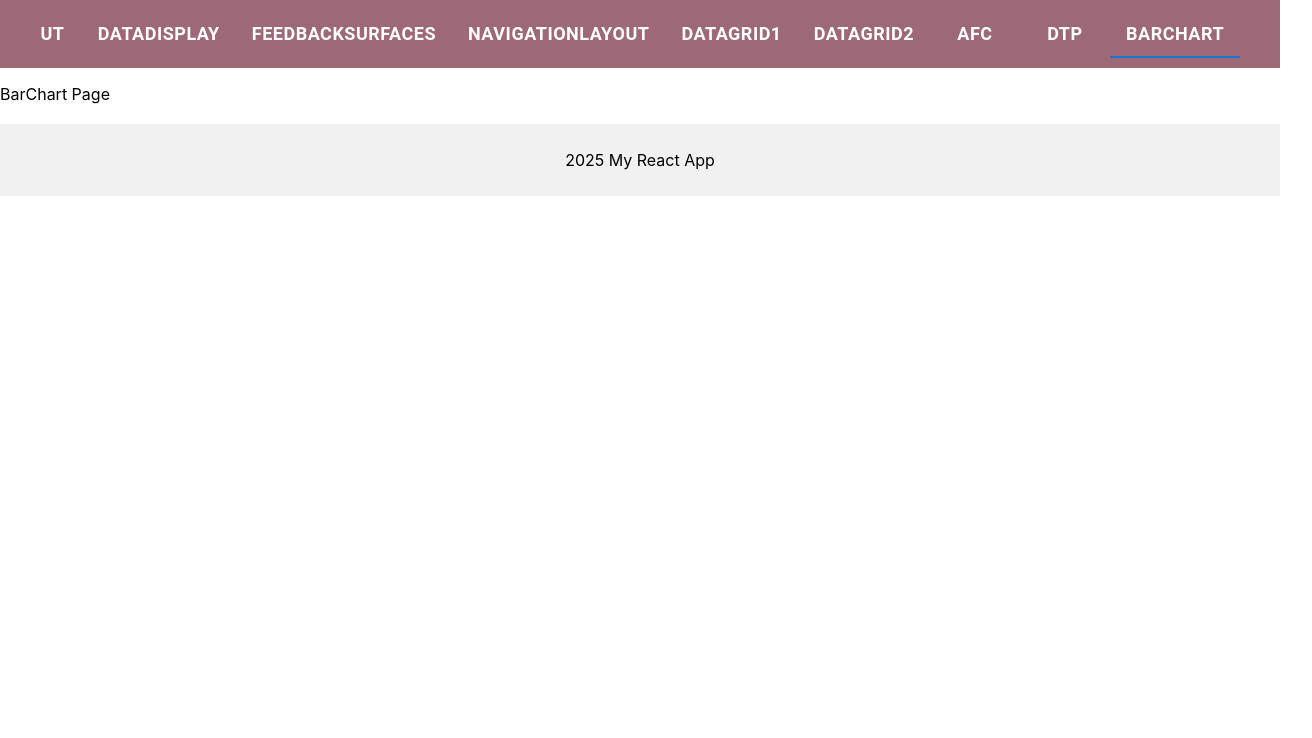
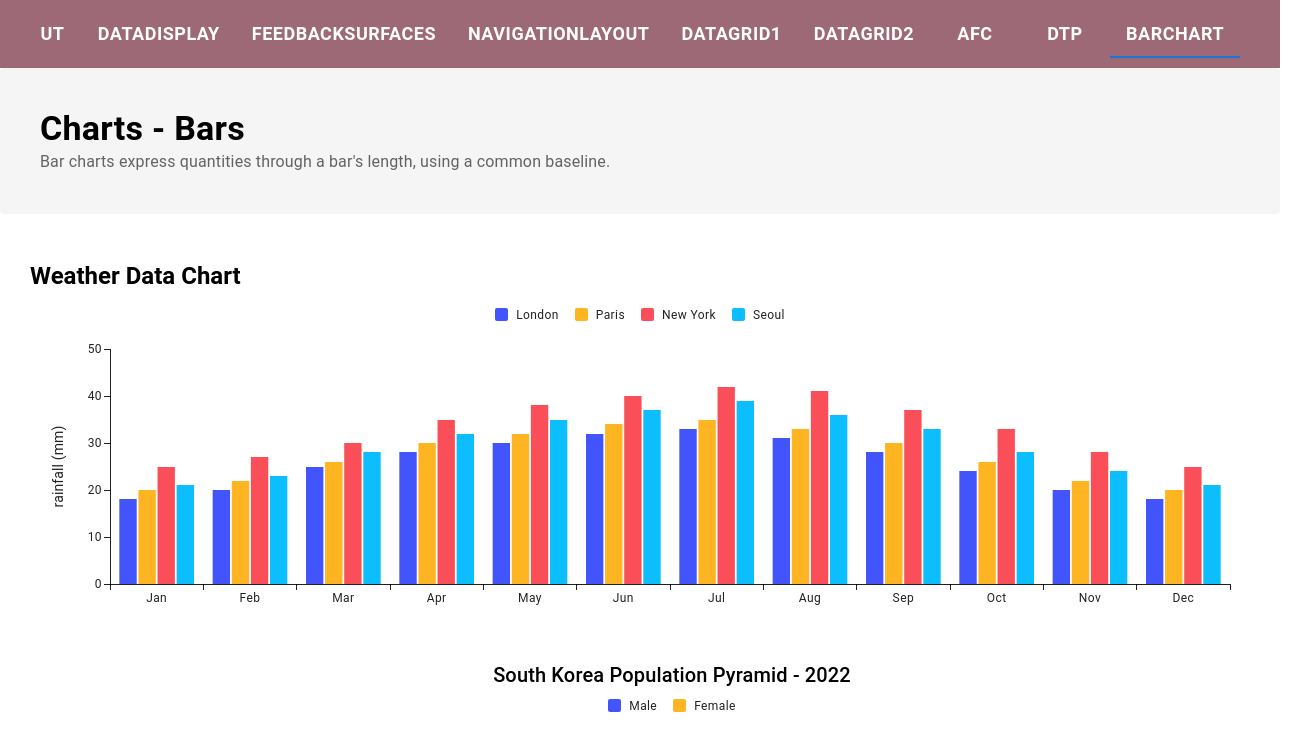
Before and after one commit to Kvivekananda/Displaying-MeterialUI-components, a React (Create React App) app: page /BarChart in a window 1280 px wide. Shown: the top 738 px of the page, 1312 px wide, since content can reach past the window. Built offline with nearby package versions, Linux system fonts and the light colour scheme; what @mui/x-data-grid-generator would draw is missing.

Commit message:
BarChart file is updated

```diff
--- a/src/components/BarChart.js
+++ b/src/components/BarChart.js
@@ -1,11 +1,167 @@
-import React from "react";
+import * as React from "react";
+import { BarChart } from "@mui/x-charts/BarChart";
+import { Typography, Box } from "@mui/material";
+import Stack from "@mui/material/Stack";
 
-function BarChart() {
+const dataset = [
+  { month: "Jan", london: 18, paris: 20, newYork: 25, seoul: 21 },
+  { month: "Feb", london: 20, paris: 22, newYork: 27, seoul: 23 },
+  { month: "Mar", london: 25, paris: 26, newYork: 30, seoul: 28 },
+  { month: "Apr", london: 28, paris: 30, newYork: 35, seoul: 32 },
+  { month: "May", london: 30, paris: 32, newYork: 38, seoul: 35 },
+  { month: "Jun", london: 32, paris: 34, newYork: 40, seoul: 37 },
+  { month: "Jul", london: 33, paris: 35, newYork: 42, seoul: 39 },
+  { month: "Aug", london: 31, paris: 33, newYork: 41, seoul: 36 },
+  { month: "Sep", london: 28, paris: 30, newYork: 37, seoul: 33 },
+  { month: "Oct", london: 24, paris: 26, newYork: 33, seoul: 28 },
+  { month: "Nov", london: 20, paris: 22, newYork: 28, seoul: 24 },
+  { month: "Dec", london: 18, paris: 20, newYork: 25, seoul: 21 },
+];
+
+const valueFormatter = (value) => `${value} mm`;
+
+const chartSetting = {
+  yAxis: [
+    {
+      label: "rainfall (mm)",
+      width: 60,
+    },
+  ],
+  height: 300,
+};
+
+const ageGroups = [
+  "100+ yrs",
+  "95-99 yrs",
+  "90-94 yrs",
+  "85-89 yrs",
+  "80-84 yrs",
+  "75-79 yrs",
+  "70-74 yrs",
+  "65-69 yrs",
+  "60-64 yrs",
+  "55-59 yrs",
+  "50-54 yrs",
+  "45-49 yrs",
+  "40-44 yrs",
+  "35-39 yrs",
+  "30-34 yrs",
+  "25-29 yrs",
+  "20-24 yrs",
+  "15-19 yrs",
+  "10-14 yrs",
+  "5-9 yrs",
+  "0-4 yrs",
+];
+
+const male = [
+  1139, 8291, 50323, 201240, 476263, 696606, 1012668, 1478069, 2042614, 2068112,
+  2258061, 2061862, 2067075, 1808706, 1796779, 1933726, 1620461, 1183580,
+  1189663, 1097221, 766227,
+];
+
+const female = [
+  5770, 36739, 168603, 445118, 762492, 899933, 1152098, 1585781, 2105499,
+  2045845, 2231491, 2000130, 1967944, 1673805, 1593655, 1695058, 1484776,
+  1104293, 1122176, 1044863, 727814,
+];
+
+const numberFormatter = Intl.NumberFormat("en-US", {
+  useGrouping: true,
+});
+const numberWithSuffixFormatter = new Intl.NumberFormat("en-US", {
+  notation: "compact",
+});
+const valueFormatter1 = (population) =>
+  population ? `${numberFormatter.format(Math.abs(population))}` : "";
+
+export default function BarsDataset() {
   return (
+    <div>
+      <Box
+        sx={{
+          p: 2,
+          bgcolor: "#f5f5f5",
+          mb: 2,
+          borderRadius: 1,
+          padding: "40px",
+        }}
+      >
+        <Typography variant="h4" fontWeight="bold">
+          Charts - Bars
+        </Typography>
+        <Typography variant="body1" color="text.secondary">
+          Bar charts express quantities through a bar's length, using a common
+          baseline.
+        </Typography>
+      </Box>
+      <div style={{ padding: "30px" }}>
+        <Typography variant="h5" fontWeight="bold" gutterBottom>
+          Weather Data Chart
+        </Typography>
 
-      <p> BarChart Page </p>
+        <BarChart
+          dataset={dataset}
+          xAxis={[{ dataKey: "month" }]}
+          series={[
+            { dataKey: "london", label: "London", valueFormatter },
+            { dataKey: "paris", label: "Paris", valueFormatter },
+            { dataKey: "newYork", label: "New York", valueFormatter },
+            { dataKey: "seoul", label: "Seoul", valueFormatter },
+          ]}
+          {...chartSetting}
+        />
+      </div>
 
+      <Stack width="100%" sx={{ mx: [0, 4] }}>
+        <Typography variant="h6" component="span" textAlign="center">
+          South Korea Population Pyramid - 2022
+        </Typography>
+        <BarChart
+          height={500}
+          layout="horizontal"
+          margin={{ right: 0, left: 0 }}
+          series={[
+            {
+              data: male.map((population) => -population),
+              label: "Male",
+              type: "bar",
+              valueFormatter1,
+              stack: "stack",
+            },
+            {
+              data: female,
+              label: "Female",
+              type: "bar",
+              valueFormatter1,
+              stack: "stack",
+            },
+          ]}
+          yAxis={[
+            {
+              data: ageGroups,
+              width: 60,
+              disableLine: true,
+              disableTicks: true,
+            },
+          ]}
+          xAxis={[
+            {
+              valueFormatter1: (population) =>
+                numberWithSuffixFormatter.format(Math.abs(population)),
+              disableLine: true,
+              disableTicks: true,
+              domainLimit(min, max) {
+                const extremum = Math.max(-min, max);
+                const roundedExtremum = Math.ceil(extremum / 100_000) * 100_000;
+                return { min: -roundedExtremum, max: roundedExtremum };
+              },
+            },
+          ]}
+          grid={{ vertical: true }}
+        />
+        <Typography variant="caption">Source: KOSIS</Typography>
+      </Stack>
+    </div>
   );
 }
-
-export default BarChart;
```
